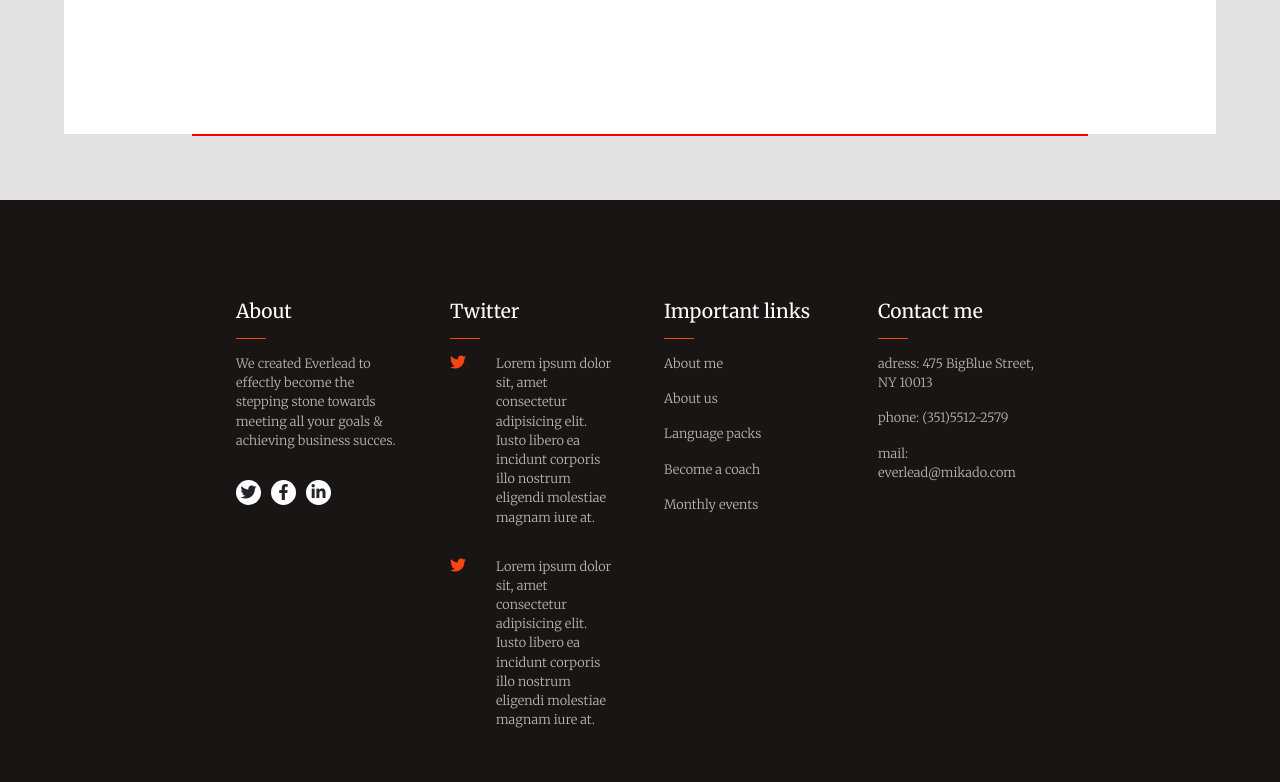
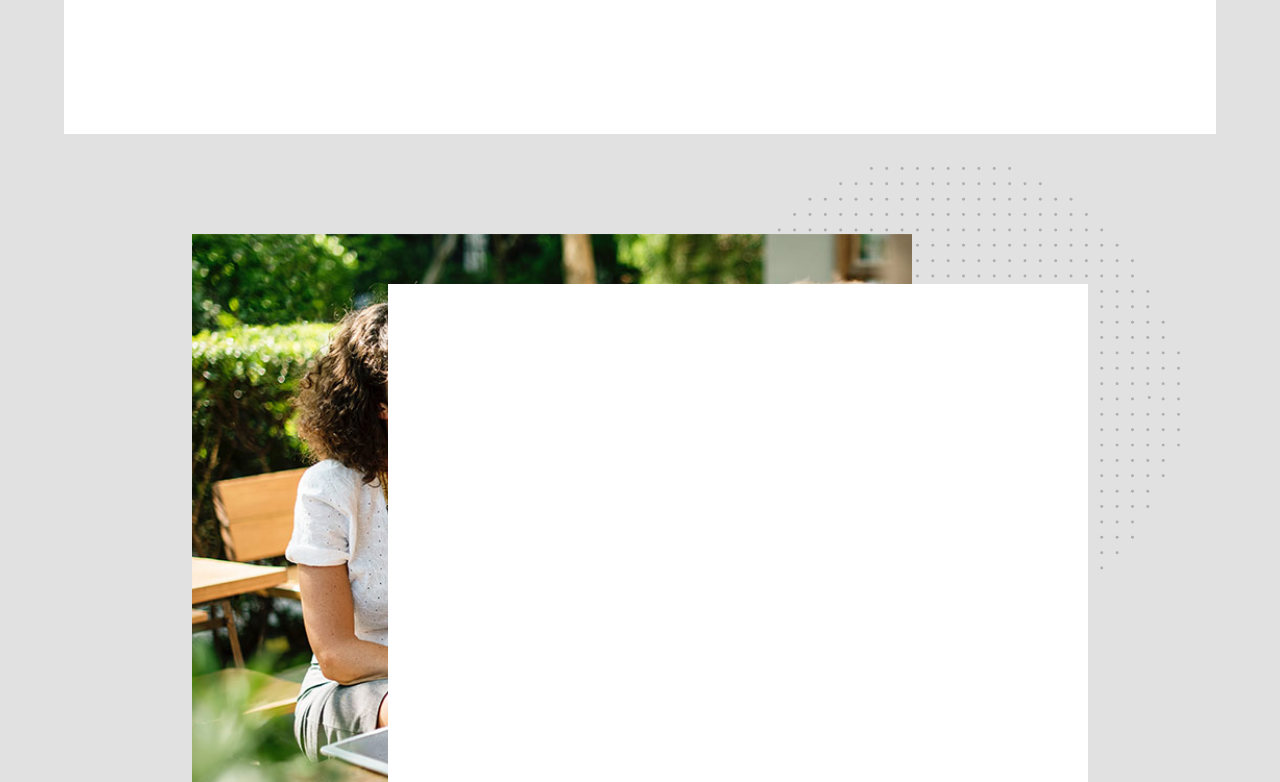
Before and after one commit to gualtierigio/proj-html-vuejs, a Vue app: page / in a window 1280 px wide. Shown: the part 1420-2202 px from the top of the page. Built offline with nearby package versions, Linux system fonts and the light colour scheme; a web font is replaced by a local one.

Commit message:
macro bickford part ok

```diff
--- a/src/components/Bickford.vue
+++ b/src/components/Bickford.vue
@@ -1,5 +1,11 @@
 <template>
     <div class="page-wrap">
+        <div class="img-container">
+            <img src="../assets/img/h1-img-01.jpg" alt="interview image">
+        </div>
+        <div class="bickford-comment">
+
+        </div>
 
     </div>
 </template>
@@ -16,8 +22,30 @@ export default {
 
 .page-wrap{
   width: 70%;
-  margin: 0 auto;
-  border: 1px solid red;
+  margin: 100px auto 0 auto;
+  padding-bottom: 100px;
+  position: relative;
+}
+
+.img-container{
+    height: 600px;
+    width: 720px;
+    img{
+        width: 100%;
+        height: 100%;
+        object-fit: cover;
+    }
+}
+
+// text right part
+
+.bickford-comment{
+    width: 700px;
+    height: 500px;
+    position: absolute;
+    right: 0;
+    top: 50px;
+    background-color: $total-white;
 }
 
 // specific implementation
--- a/src/components/Main.vue
+++ b/src/components/Main.vue
@@ -2,6 +2,7 @@
     <main>
       <div class="base-page">
         <OurSpecialties :propSpecialties="specialties" />
+        <img class="svg-bg" src="../assets/svg/svg-4.svg" alt="svg background">
         <Bickford />
       </div>
     </main>
@@ -53,8 +54,15 @@ export default {
 @import '../style/variables.scss';
 
 .base-page{
-  height: 100vh;
   background-color: $white-color-6;
+  position: relative;
+}
+
+.svg-bg{
+  position: absolute;
+  right: 100px;
+  top: 50%;
+  filter: invert(9%) sepia(5%) saturate(21%) hue-rotate(357deg) brightness(88%) contrast(91%);
 }
 
 
```
